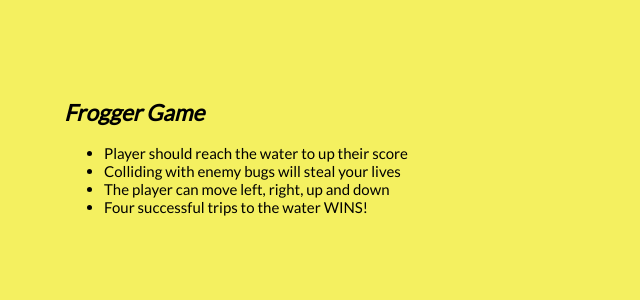
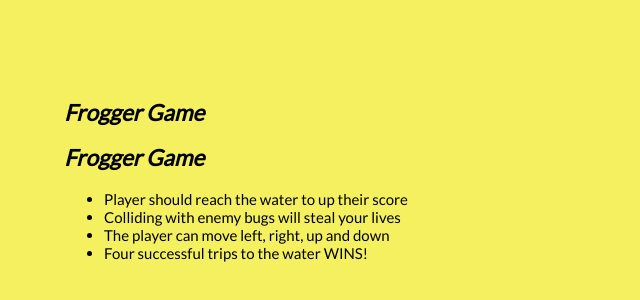
Before and after one commit to grettygoose/Arcade-Game-Frogger, a plain HTML site: page index.html in a window 1280 px wide. Shown: the part 160-460 px from the top of the page, without its empty margins (0-640 px from the left). Drawn offline with nearby package versions, Linux system fonts and the light colour scheme; a script that the page names is missing.

Commit message:
Update index.html

```diff
--- a/index.html
+++ b/index.html
@@ -12,6 +12,7 @@
 <body>
     <div class="rules">
         <h2>Frogger Game</h2>
+         <h2>Frogger Game</h2>
         <ul>
             <li>Player should reach the water to up their score</li>
             <li>Colliding with enemy bugs will steal your lives</li>
```
